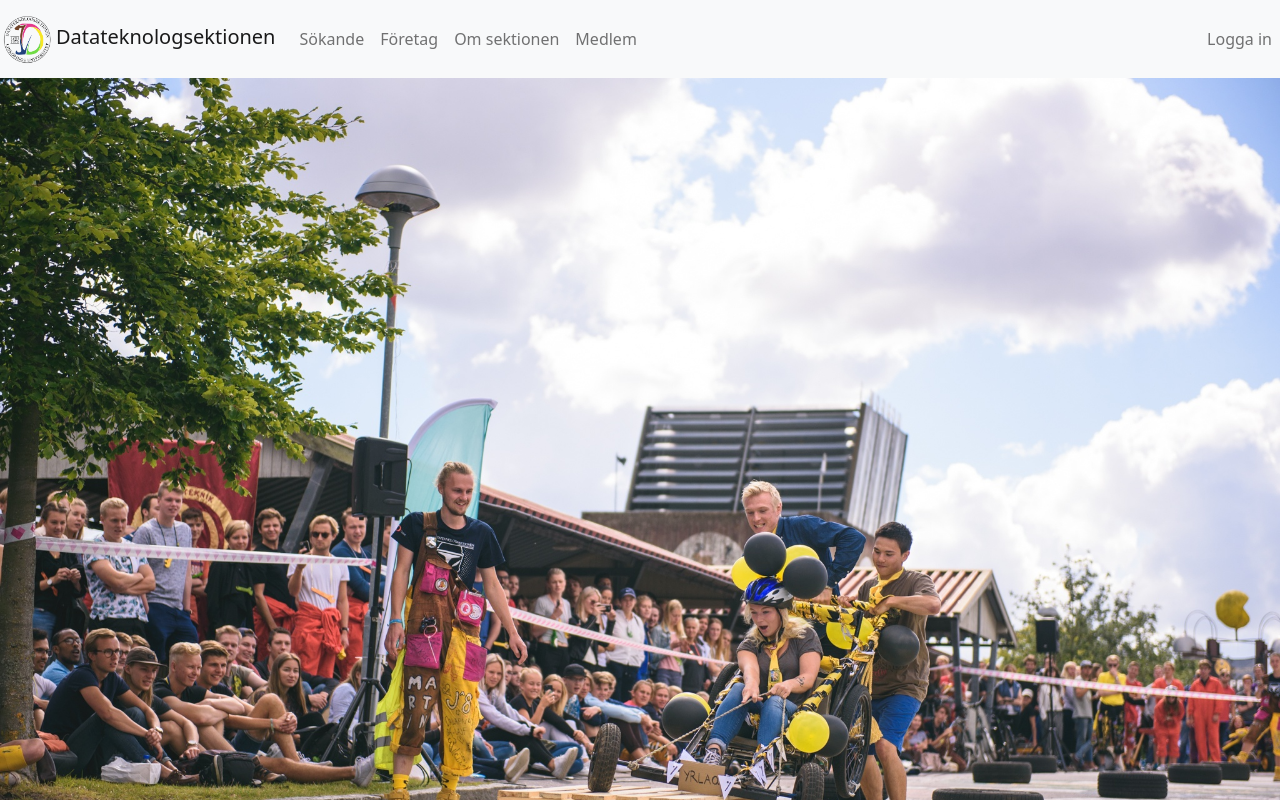
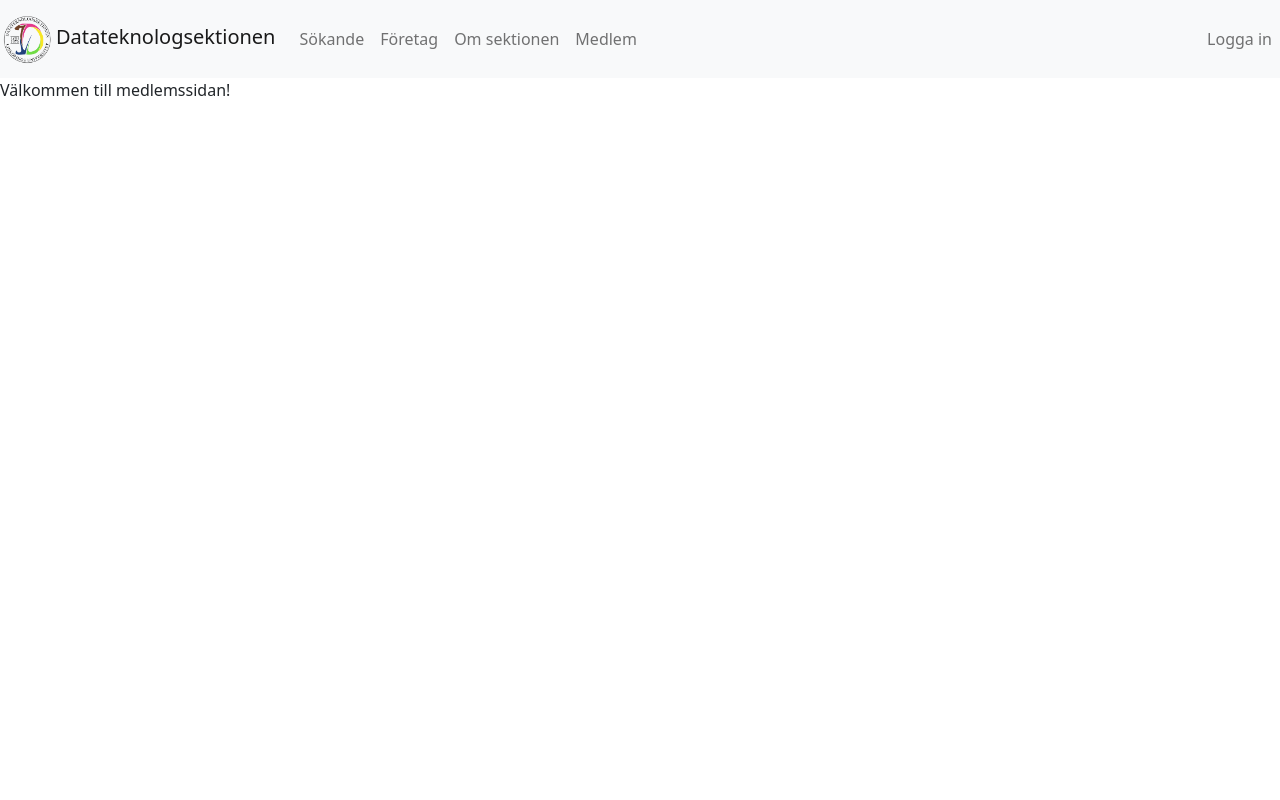
Before and after one commit to richard-johansson/d-sektionen_website, a React (Create React App) app in the folder client/: page /medlem in a window 1280 px wide. Shown: the top 800 px of the page. Built offline with nearby package versions, Linux system fonts and the light colour scheme.

Commit message:
fixed routes

```diff
--- a/client/src/App.js
+++ b/client/src/App.js
@@ -1,7 +1,7 @@
 import React from "react";
 
 // We use Route in order to define the different routes of our application
-import { Route, Routes } from "react-router-dom";
+import { BrowserRouter, Route, Routes } from "react-router-dom";
 
 // We import all the components we need in our app
 import Navbar from "./components/navbar";
@@ -9,16 +9,15 @@ import RecordList from "./components/recordList";
 import Edit from "./components/edit";
 import Create from "./components/create";
 import HomePage from "./components/homePage";
+import Member from "./components/member";
 
 const App = () => {
  return (
    <div>
      <Navbar />
-     <HomePage />
      <Routes>
-       <Route exact path="/" element={<RecordList />} />
-       <Route path="/edit/:id" element={<Edit />} />
-       <Route path="/create" element={<Create />} />
+       <Route exact path="/" element={<HomePage />} />
+       <Route path="/medlem" element={<Member />} />
      </Routes>
    </div>
  );
--- /dev/null
+++ b/client/src/components/member.js
@@ -0,0 +1,12 @@
+import React from "react";
+
+// We import bootstrap to make our application look better.
+import "bootstrap/dist/css/bootstrap.css";
+
+export default function Member() {
+    return (
+        <div>
+            <a>Välkommen till medlemssidan!</a>
+        </div>
+    );
+   }
--- a/client/src/components/navbar.js
+++ b/client/src/components/navbar.js
@@ -4,7 +4,7 @@ import React from "react";
 import "bootstrap/dist/css/bootstrap.css";
 
 // We import NavLink to utilize the react router.
-import { NavLink } from "react-router-dom";
+import { NavLink, Link } from "react-router-dom";
 
 // Here, we display our Navbar
 export default function Navbar() {
@@ -37,7 +37,7 @@ export default function Navbar() {
             <a className="nav-link" href="#">Om sektionen</a>
           </li>
           <li className="nav-item">
-            <a className="nav-link" href="#">Medlem</a>
+            <Link className="nav-link" to="/medlem">Medlem</Link>
           </li>
        </ul>
        <ul className="navbar-nav ms-auto mb-2 mb-lg-0">
--- a/client/src/index.js
+++ b/client/src/index.js
@@ -2,7 +2,8 @@ import "bootstrap/dist/css/bootstrap.css";
 import App from "./App";
 import React from "react";
 import { createRoot } from 'react-dom/client';
-import { BrowserRouter } from "react-router-dom";
+import { BrowserRouter, Routes, Route } from "react-router-dom";
+import Member from "./components/member";
 const container = document.getElementById('root');
 
 const root = createRoot(container);
```
